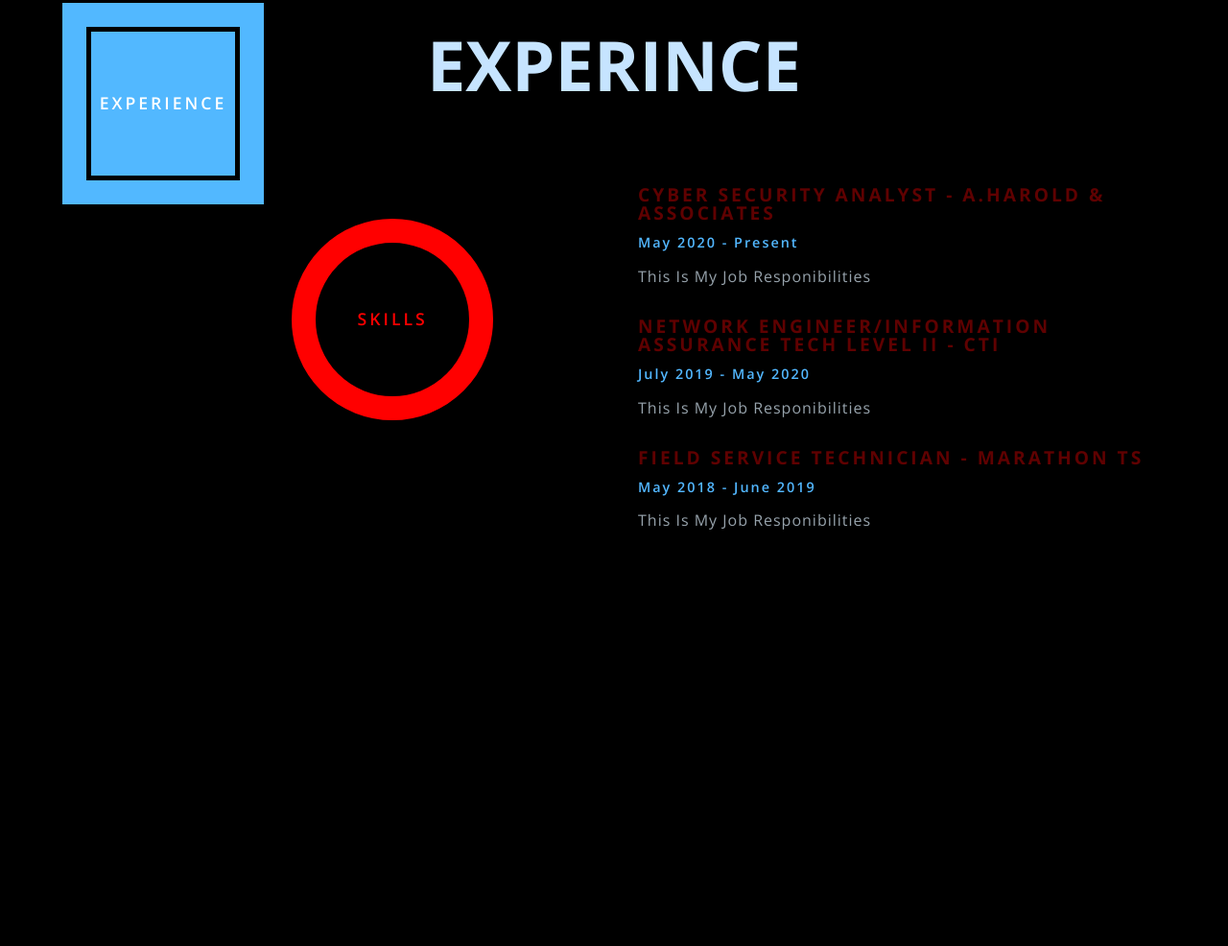
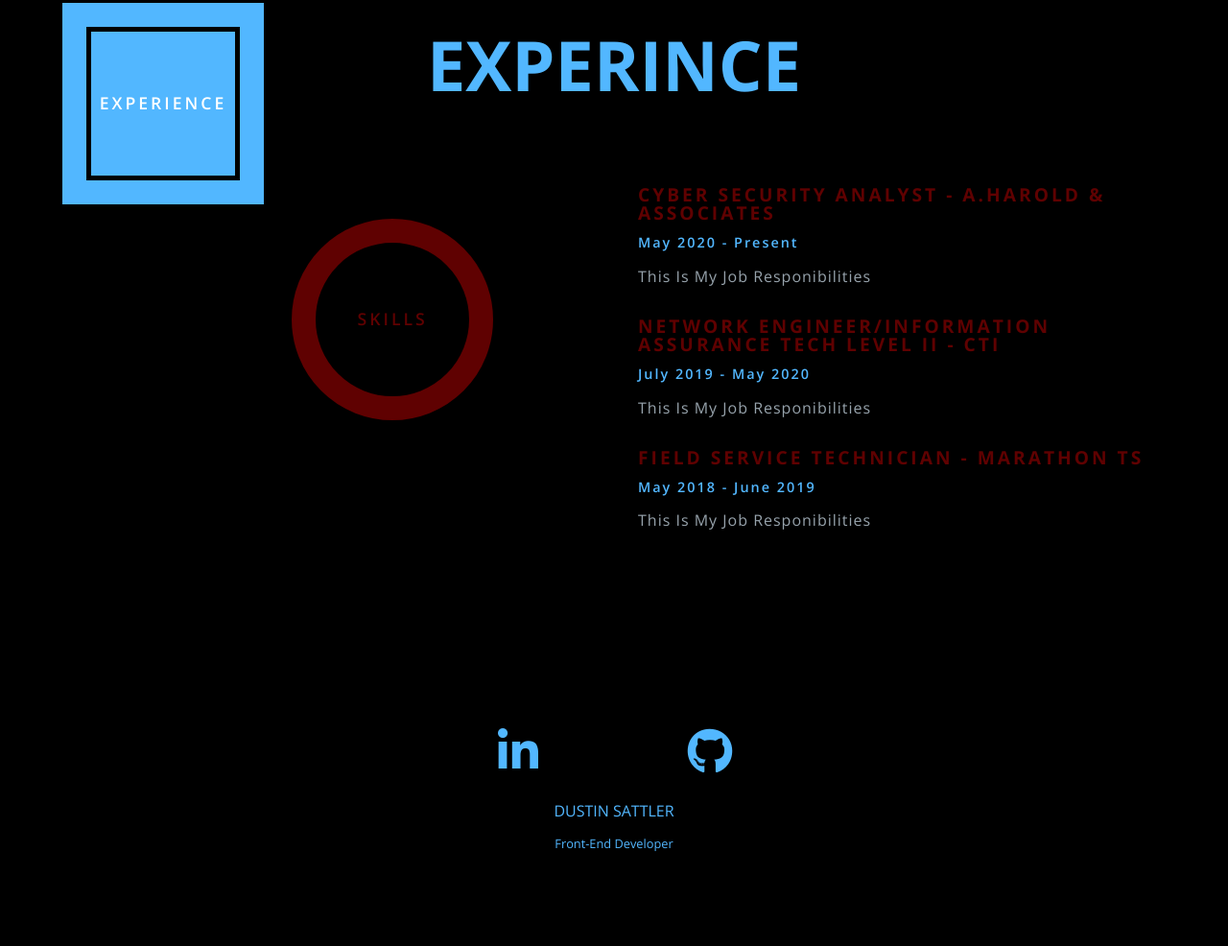
Before and after one commit to dsatt22/Portfolio, a plain HTML site: page Web Dev Portfolio/index.html in a window 1280 px wide. Shown: the part 909-1895 px from the top of the page at 96% size. Before the commit the page ends 1558 px from the top, so only its background shows below. Drawn offline with nearby package versions, Linux system fonts and the light colour scheme.

Commit message:
updated experience.css and created footer.css
updated the color of the text for the experience section and the box and text for the top-section.

created footer section to the portfolio. added in all of the html for footer, created css file for footer and added all the styling for it.

```diff
--- a/Web Dev Portfolio/css/experience.css
+++ b/Web Dev Portfolio/css/experience.css
@@ -3,7 +3,7 @@
 
 }
 #experience-section .large-title{
-    color: #c6e4ff;
+    color: #52b7ff;
     font-weight: 900;
     font-size: 4.5rem;
     text-align: center;
@@ -15,7 +15,7 @@
     gap: 20px;
 }
 #experience-section .experience-container .large-icons .square{
-    border: 25px solid #52b8ff;
+    border: 25px solid #52b7ff;
     padding: 5px;
     display: inline-block;
     position: relative;
@@ -24,7 +24,7 @@
 #experience-section .experience-container .large-icons .square .blue-box{
     width: 150px;
     height: 150px;
-    background: #52b8ff;
+    background: #52b7ff;
     padding: 5px;
     text-transform: uppercase;
     color: white;
@@ -36,7 +36,7 @@
     letter-spacing: 3px;
 }
 #experience-section .experience-container .large-icons .circle{
-        border: 25px solid red;
+        border: 25px solid rgb(95, 1, 1);
         padding: 5px;
         display: inline-block;
         border-radius: 50%;
@@ -55,7 +55,7 @@
         letter-spacing: 3px;
         font-weight: 600;
         text-transform: uppercase;
-        color: red;
+        color: rgb(95, 1, 1);
 }
 #experience-section .experience-container .info{
     color: white;
--- /dev/null
+++ b/Web Dev Portfolio/css/footer.css
@@ -0,0 +1,36 @@
+#footer{
+    color: #52b7ff;
+    padding: 100px 15px;
+}
+#footer .social-container{
+    display: grid;
+    grid-template-columns: 1fr 1fr;
+    justify-items: center;
+    align-items: center;
+    max-width: 400px;
+    margin: 0 auto;
+}
+#footer .social-container a{
+    font-size: 3rem;
+    color: #52b7ff;
+    text-decoration: none;
+    transition: all .2s ease-in-out;
+    display: inline-block;
+    padding: 10px;
+}
+#footer .social-container a:hover{
+    color: rgb(95, 1, 1);
+    cursor: pointer;
+    transition: all .2s ease-in-out;
+}
+#footer h5{
+    font-size: 1rem;
+    text-transform: uppercase;
+    text-align: center;
+    margin: 20px 0;
+}
+#footer h6{
+    font-size: .8rem;
+    text-transform: capitalize;
+    text-align: center;
+}
--- a/Web Dev Portfolio/css/main.css
+++ b/Web Dev Portfolio/css/main.css
@@ -3,6 +3,7 @@
 @import url('https://fonts.googleapis.com/css2?family=Open+Sans:ital,wght@0,300;0,600;0,700;1,600;1,700&display=swap');
 @import "experience.css";
 @import "services.css";
+@import "footer.css";
 
 html{
     background: black;
--- a/Web Dev Portfolio/css/top-section.css
+++ b/Web Dev Portfolio/css/top-section.css
@@ -23,7 +23,7 @@
     z-index: 1;
 }
 #top .info .blue-square{
-    border: 20px solid #6ba6ca;
+    border: 20px solid #52b7ff;
     margin-left: -150px;
     height: 500px;
     width: 500px;
--- a/Web Dev Portfolio/index.html
+++ b/Web Dev Portfolio/index.html
@@ -13,7 +13,7 @@
                 <div class="info">
                     <div class="blue-square"></div>
                     <h1>Dustin Sattler</h1>
-                    <p>Front End Web Developer</p>
+                    <p>Front-End Web Developer</p>
                     <h4><a href="#">Latest Works</a></h4>
                     <span class="github">
                         <h4><a href="https://github.com/dsatt22">Github</a></h4>
@@ -25,7 +25,6 @@
                 </div>
             </div>
         </section>
-
         <section id="experience-section">
             <div class="container">
                 <div class="large-title">
@@ -82,9 +81,18 @@
                 </div>
             </div>
         </section>
-
-        <section id="portfolio">
-
+        <section id="footer">
+            <div class="social-container">
+                <a href="https://www.linkedin.com/in/dustin-sattler/"><i class="fab fa-linkedin-in"></i></a>
+                <a href="https://github.com/dsatt22"><i class="fab fa-github"></i></a>
+            </div>
+            <h5>
+                Dustin Sattler
+            </h
+            >
+            <h6>
+                Front-End Developer
+            </h6>
         </section>
     </body>
 </html>
```
